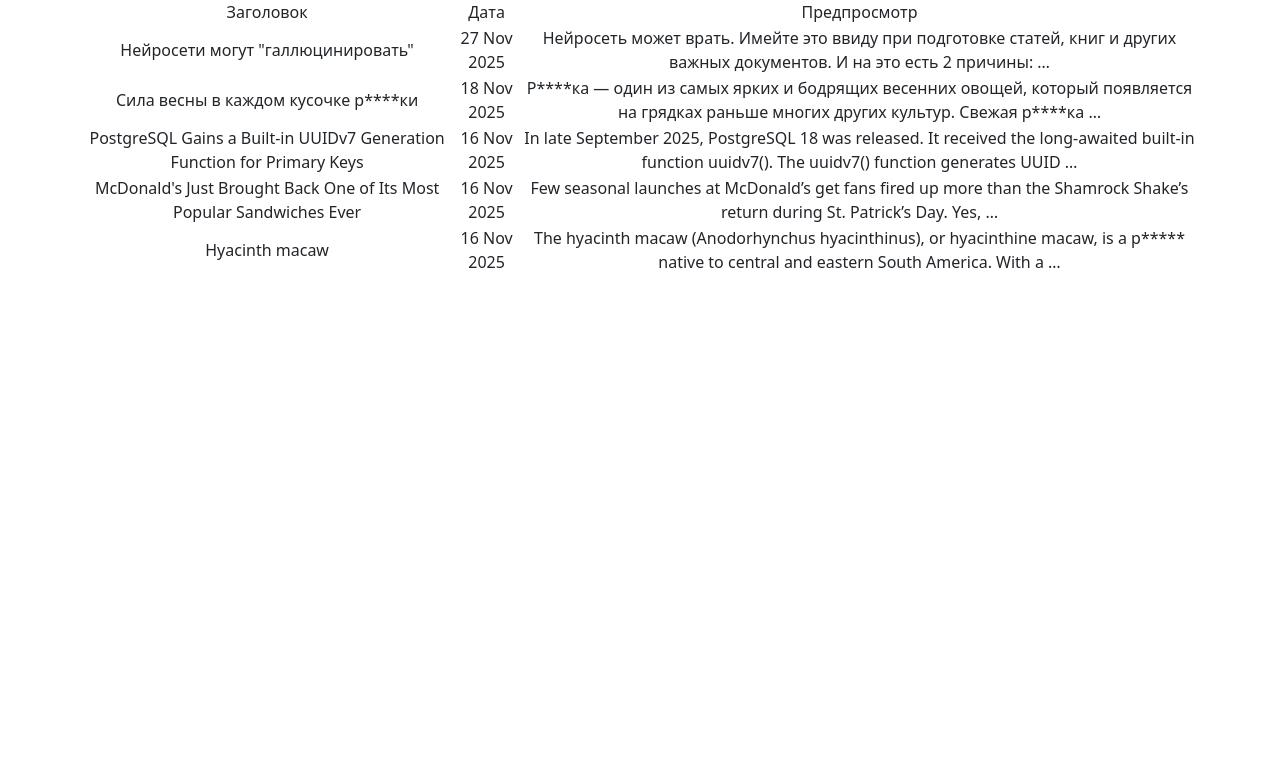
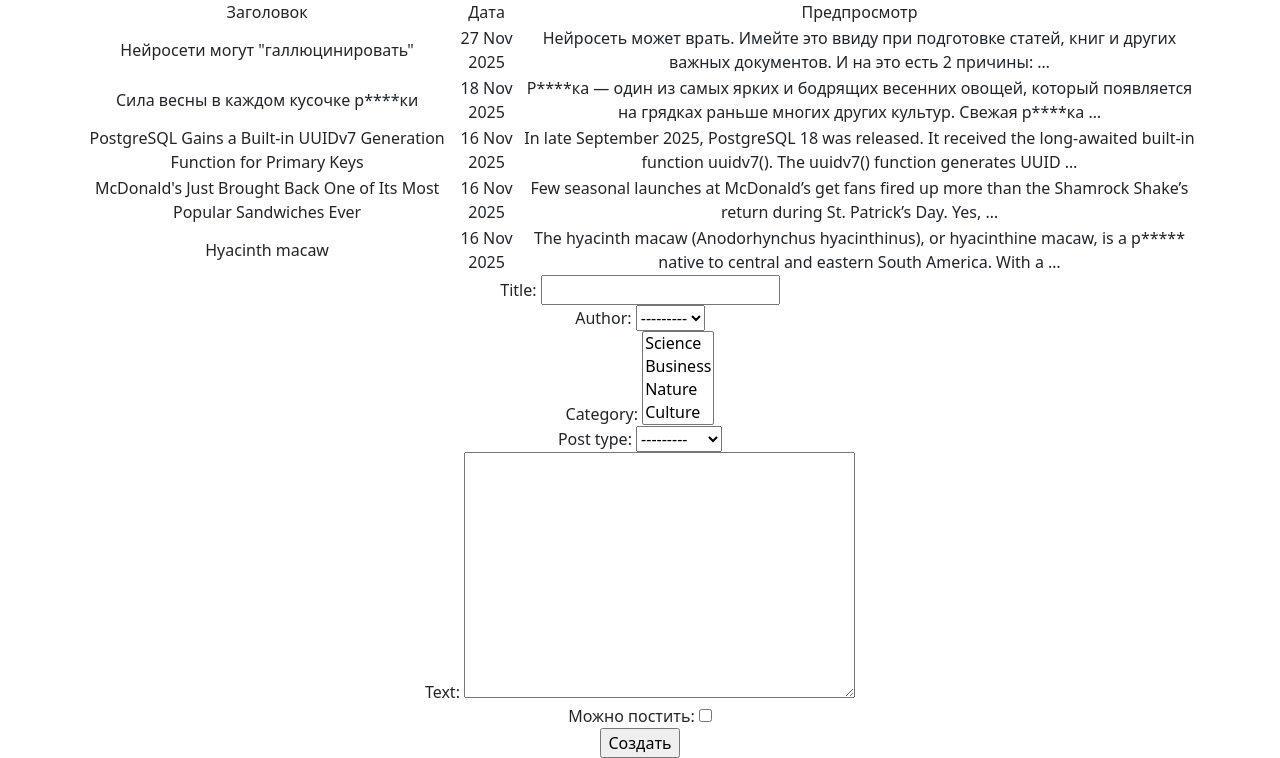
Before and after one commit to AlexSemionov1983/News_Portal, a Django app: page /news/ in a window 1280 px wide. Shown: the part 113-871 px from the top of the page. Before the commit the page ends 381 px from the top, so only its background shows below. Run offline with Django 5.2, Linux system fonts and the light colour scheme; data comes from the database, SQL or seed files in the repository; both versions use the stored data as it was after the commit; some libraries are stand-ins or nearby versions.

Commit message:
forms created

```diff
--- /dev/null
+++ b/NewsPaper/news/forms.py
@@ -0,0 +1,9 @@
+from django.forms import ModelForm, BooleanField
+from .models import Post
+
+class PostForm(ModelForm):
+    check_box = BooleanField(label='Можно постить')  # добавляем галочку, или же true-false поле
+
+    class Meta:
+        model = Post
+        fields = ['title', 'author', 'category', 'post_type', 'text']
--- a/NewsPaper/news/models.py
+++ b/NewsPaper/news/models.py
@@ -6,6 +6,9 @@ from django.contrib.auth.models import User
 class Author(models.Model):
     user = models.OneToOneField(User, on_delete=models.CASCADE)
     rating = models.IntegerField(default=0)
+
+    def __str__(self):
+        return self.user.username
 
     def update_rating(self):
         post_rating = sum(post.rating * 3 for post in Post.objects.filter(author=self))
@@ -18,6 +21,9 @@ class Author(models.Model):
 
 class Category(models.Model):
     category_name = models.CharField(max_length=255, unique=True)
+
+    def __str__(self):
+        return self.category_name.title()
 
 
 class Post(models.Model):
--- a/NewsPaper/news/views.py
+++ b/NewsPaper/news/views.py
@@ -1,8 +1,9 @@
 # Импортируем класс, который говорит нам о том,
 # что в этом представлении мы будем выводить список объектов из БД
 from django.views.generic import ListView, DetailView
-from .models import Post
+from .models import Post, Category
 from .filters import PostFilter
+from .forms import PostForm
 
 
 class PostsList(ListView):
@@ -11,6 +12,7 @@ class PostsList(ListView):
     template_name = 'news.html'
     context_object_name = 'news'
     paginate_by = 10
+    form_class = PostForm
 
     def get_queryset(self):
         queryset = super().get_queryset()
@@ -20,7 +22,15 @@ class PostsList(ListView):
     def get_context_data(self, **kwargs):
         context = super().get_context_data(**kwargs)
         context['filterset'] = self.filterset
+        context['categories'] = Category.objects.all()
+        context['form'] = PostForm()
         return context
+
+    def post(self, request, *args, **kwargs):
+        form = self.form_class(request.POST)
+        if form.is_valid():
+            form.save()
+        return super().get(request, *args, **kwargs)
 
 class SearchNews(ListView):
     model = Post
--- a/NewsPaper/templates/news.html
+++ b/NewsPaper/templates/news.html
@@ -32,4 +32,9 @@ NewsPortal
             <h1>Новостей нет!</h1>
         {% endif %}
     </div>
+    <form method="POST">
+    {% csrf_token %}
+    {{ form }} <!-- Теперь нам нужна только готовая форма и кнопка -->
+    <input type="submit" value="Создать">
+</form>
 {% endblock content %}
--- a/NewsPaper/templates/search.html
+++ b/NewsPaper/templates/search.html
@@ -4,7 +4,7 @@
 {% load custom_filters %}
 <!-- Название у нас будет NewsPortal news -->
 {% block title %}
-NewsPortal news
+NewsPortal
 {% endblock title %}
 
 <!-- В контенте на странице мы выводим все новости -->
```
Also changed, not shown: NewsPaper/db.sqlite3.
